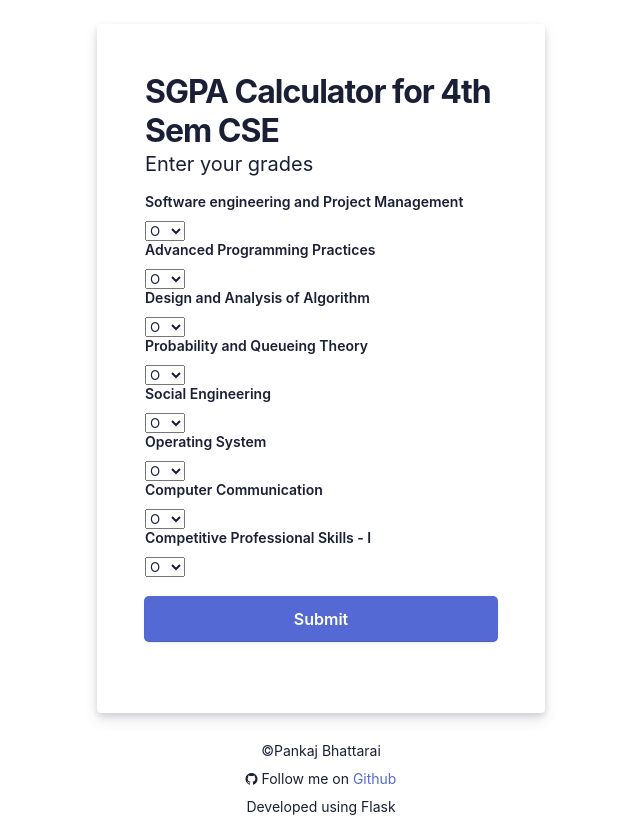
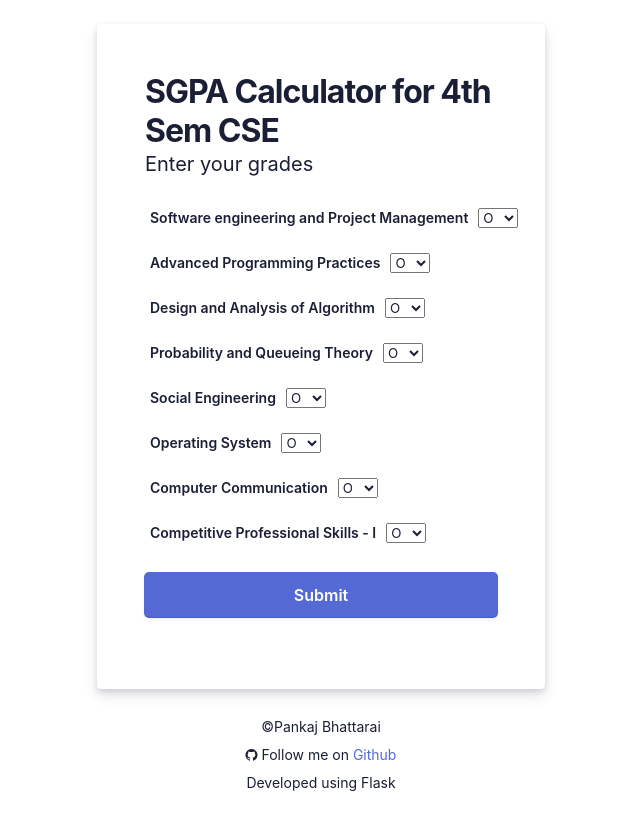
Before and after one commit to im-endangered/GPACalculator-4th-Sem, a Flask app: page / in a window 1280 px wide. Shown: the whole page, without its empty margins (319-959 px from the left). After the commit the page ends 791 px from the top, so only its background shows below. Run offline with Flask 2, Linux system fonts and the light colour scheme.

Commit message:
minor changes

```diff
--- a/static/css/styles.css
+++ b/static/css/styles.css
@@ -171,6 +171,7 @@ input[type="submit"] {
     cursor: pointer;
 }
 .field-checkbox input {
+  display: inline-block;
     width: 20px;
     height: 15px;
     margin-right: 5px;
@@ -178,6 +179,7 @@ input[type="submit"] {
     min-height: unset;
 }
 .field-checkbox label {
+  display: inline-block;
     display: flex;
     align-items: center;
     margin: 0;
@@ -233,3 +235,16 @@ a.ssolink {
     transform: translateX(0px);
   }
 }
+.thisOnly{
+  display: table;
+  margin:5px;
+}
+label {
+  display: table-cell;
+  width: 1px;
+  white-space: nowrap;
+  margin-right: 10px;
+}
+select{
+  margin: 10px;
+}
--- a/templates/index.html
+++ b/templates/index.html
@@ -19,7 +19,7 @@
 
                      <span class="padding-bottom--15">Enter your grades</span>
                      <form id='stripe-login' action="/submit" method="POST">
-                        <div class="field padding-bottom">
+                        <div class="field thisOnly padding-bottom">
                            <label for="SEPM">Software engineering and Project Management</label>
                            <select name="SEPM" id="SEPM">
                               <option value="10">O</option>
@@ -31,7 +31,7 @@
                               <option value="0">F</option>
                            </select>
                         </div>
-                        <div class="field padding-bottom">
+                        <div class="field thisOnly padding-bottom">
                            <label for="APP">Advanced Programming Practices</label>
                            <select name="APP" id="APP">
                               <option value="10">O</option>
@@ -43,7 +43,7 @@
                               <option value="0">F</option>
                            </select>
                         </div>
-                        <div class="field padding-bottom">
+                        <div class="field thisOnly padding-bottom">
                            <label for="DAA">Design and Analysis of Algorithm</label>
                            <select name="DAA" id="DAA">
                               <option value="10">O</option>
@@ -55,7 +55,7 @@
                               <option value="0">F</option>
                            </select>
                         </div>
-                        <div class="field padding-bottom">
+                        <div class="field thisOnly padding-bottom">
                            <label for="MATH">Probability and Queueing Theory</label>
                            <select name="MATH" id="MATH">
                               <option value="10">O</option>
@@ -67,7 +67,7 @@
                               <option value="0">F</option>
                            </select>
                         </div>
-                        <div class="field padding-bottom">
+                        <div class="field thisOnly padding-bottom">
                            <label for="SE">Social Engineering</label>
                            <select name="SE" id="SE">
                               <option value="10">O</option>
@@ -79,7 +79,7 @@
                               <option value="0">F</option>
                            </select>
                         </div>
-                        <div class="field padding-bottom">
+                        <div class="field thisOnly padding-bottom">
                            <label for="OS">Operating System</label>
                            <select name="OS" id="OS">
                               <option value="10">O</option>
@@ -91,7 +91,7 @@
                               <option value="0">F</option>
                            </select>
                         </div>
-                        <div  class="field padding-bottom">
+                        <div  class="field thisOnly padding-bottom">
                            <label for="CC">Computer Communication</label>
                            <select name="CC" id="CC">
                               <option value="10">O</option>
@@ -103,7 +103,7 @@
                               <option value="0">F</option>
                            </select>
                         </div>
-                        <div  class="field padding-bottom">
+                        <div  class="field thisOnly padding-bottom">
                            <label for="CPS1">Competitive Professional Skills - I</label>
                            <select name="CPS1" id="CPS1">
                               <option value="10">O</option>
```
